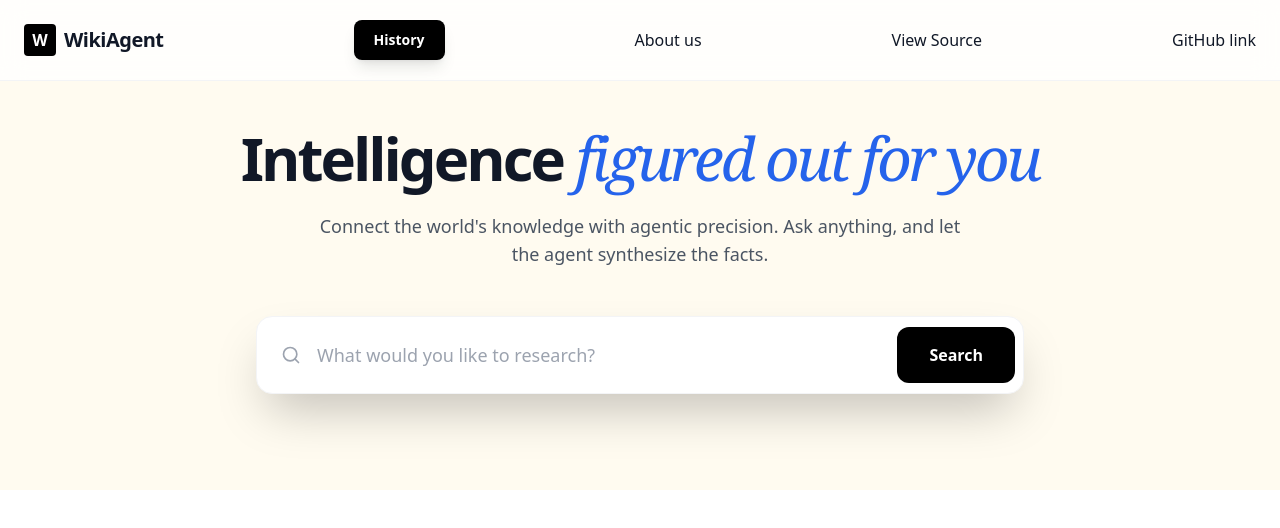
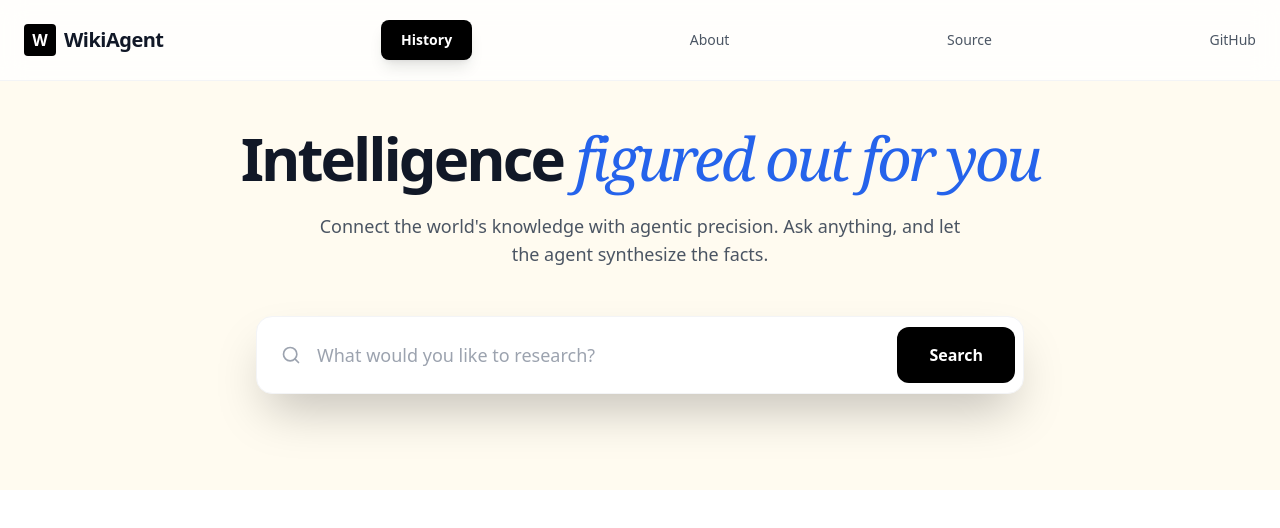
Before and after one commit to Talhasiddiqui147/glitch-fix-2026, a Next.js app: page / in a window 1280 px wide. Shown: the top 528 px of the page. Built offline with nearby package versions, Linux system fonts and the light colour scheme.

Commit message:
fix: improve navigation and error handling

```diff
--- a/src/app/page.tsx
+++ b/src/app/page.tsx
@@ -1,12 +1,15 @@
 "use client";
 
 import React, { useState, KeyboardEvent } from 'react';
-import { Search, Brain, BookOpen, Layers, Zap, ArrowRight, User, Globe, Loader2 } from 'lucide-react';
+import { Search, ArrowRight, Loader2 } from 'lucide-react';
 import Link from 'next/link';
 import { useRouter } from 'next/navigation';
 
 const WikiAgentLanding = () => {
   // 1. State Management
+  const router = useRouter();
+
+  const [error, setError] = useState('');
   const [question, setQuestion] = useState('');
   const [answer, setAnswer] = useState('');
   const [sources, setSources] = useState<string[]>([]);
@@ -21,8 +24,15 @@ const WikiAgentLanding = () => {
     if (!query) return;
 
     setLoading(true);
-    setAnswer('');
-    setSteps(["🔍 Analyzing intent...", "🌐 Fetching Wiki Data...", "🤖 Synthesizing..."]);
+      setError('');
+      setAnswer('');
+      setSources([]);
+      setImage(null);
+      setSteps([
+        "🔍 Analyzing your question...",
+        "🌐 Searching Wikipedia...",
+        "🤖 Preparing your answer..."
+      ]);
 
     try {
       const res = await fetch('/api/ask', {
@@ -32,11 +42,27 @@ const WikiAgentLanding = () => {
       });
       const data = await res.json();
 
-      setAnswer(data.answer);
+if (!res.ok) {
+  throw new Error(data.error || 'Unable to get an answer.');
+}
+
+if (!data.answer) {
+  throw new Error('No answer was returned.');
+}
+
+setAnswer(data.answer);
+
+
       setSources(data.sources || []);
       setImage(data.image || null);
-    } catch (err) {
-      console.error("Search failed:", err);
+   } catch (err) {
+  console.error("Search failed:", err);
+  setError(
+    err instanceof Error
+      ? err.message
+      : 'Something went wrong. Please try again.'
+  );
+
     } finally {
       setLoading(false);
     }
@@ -61,17 +87,29 @@ const WikiAgentLanding = () => {
 >
   History
 </button>
-          <Link href="/about">
-  <button className="...">About us</button>
+    <Link
+  href="/about"
+  className="text-sm font-medium text-gray-600 hover:text-black transition"
+>
+  About
 </Link>
 
-<Link href="/source">
-  <button className="...">View Source</button>
+<Link
+  href="/source"
+  className="text-sm font-medium text-gray-600 hover:text-black transition"
+>
+  Source
 </Link>
 
-<Link href="https://github.com/yourrepo" target="_blank">
-  <button className="...">GitHub link</button>
-</Link>
+<a
+  href="https://github.com/Talhasiddiqui147/glitch-fix-2026"
+  target="_blank"
+  rel="noopener noreferrer"
+  className="text-sm font-medium text-gray-600 hover:text-black transition"
+>
+  GitHub
+</a>
+
 
         </div>
       </nav>
```
